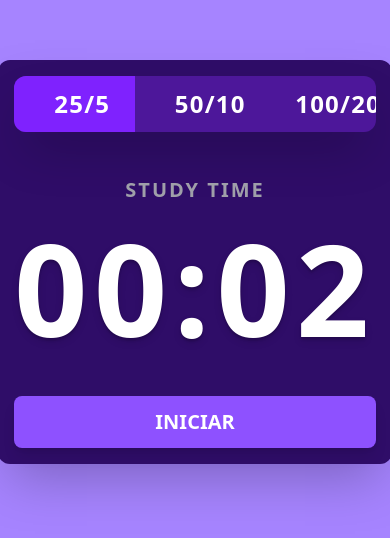
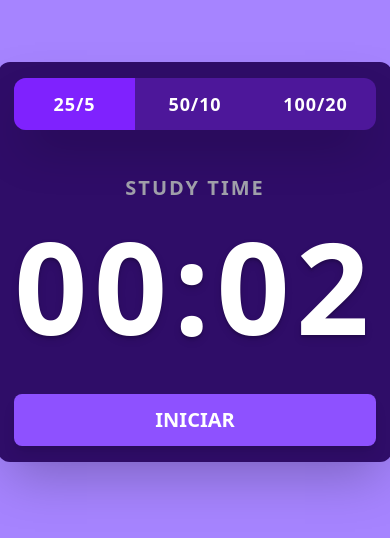
Before and after one commit to willUlisses/PomoForHer, a React (Vite) app in the folder Pomo-for-her/: page / in a window 390 px wide. Shown: the part 160-698 px from the top of the page. Built offline with nearby package versions, Linux system fonts and the light colour scheme.

Commit message:
refactor: turned Options component into a responsive design for mobile screens

```diff
--- a/Pomo-for-her/src/Components/Options.tsx
+++ b/Pomo-for-her/src/Components/Options.tsx
@@ -7,7 +7,9 @@ const Options = ({activeOption, onOptionSelect} : OptionsProps) => {
     const options = ["25/5", "50/10", "100/20"];
 
     return (
-       <ul className="w-fit text-2xl font-bold tracking-wider grid grid-cols-3 text-white bg-violet-900 overflow-hidden rounded-xl divide-zinc-100 shadow-2xl">
+       <ul className="w-full sm:w-fit text-lg md:text-2xl font-bold
+       tracking-wider grid grid-cols-3 text-white bg-violet-900
+       overflow-hidden rounded-xl shadow-2xl">
             {
                 options.map((timeOption) => {
                     const isActive = (activeOption === timeOption);
@@ -16,7 +18,7 @@ const Options = ({activeOption, onOptionSelect} : OptionsProps) => {
                         key={timeOption}
                         onClick={() => {onOptionSelect(timeOption)}}
                         className={`
-                        px-10 py-3 cursor-pointer transition-all duration-200
+                        px-4 md:px-10 py-3 text-center cursor-pointer transition-all duration-200
                         ${isActive ? 'bg-violet-600' : 'hover:bg-white/5'}
                         `}
                         >
```
